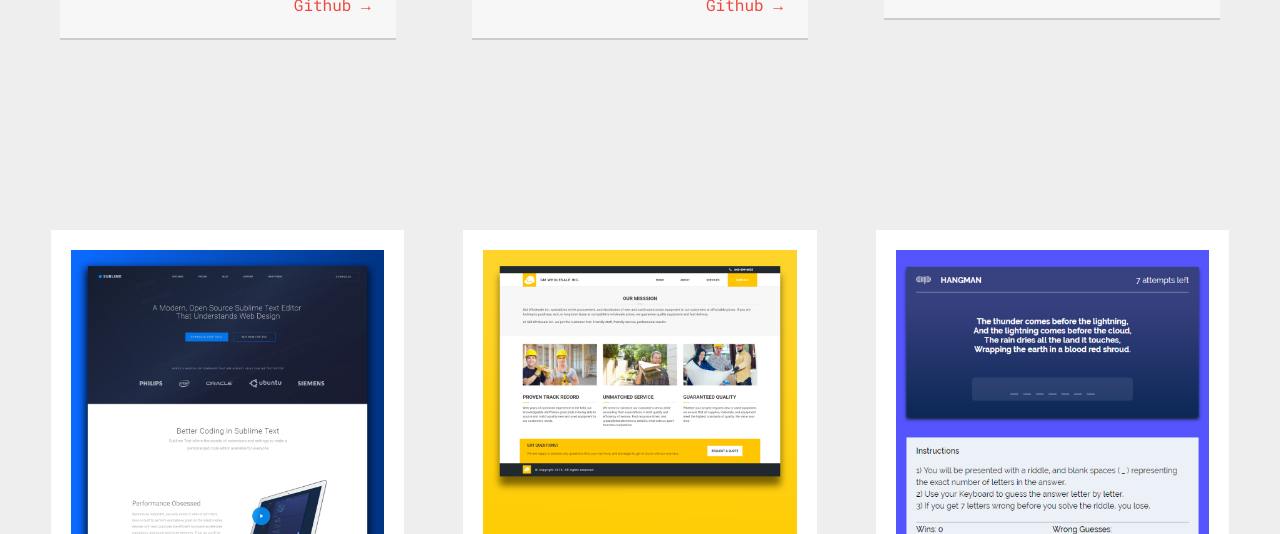
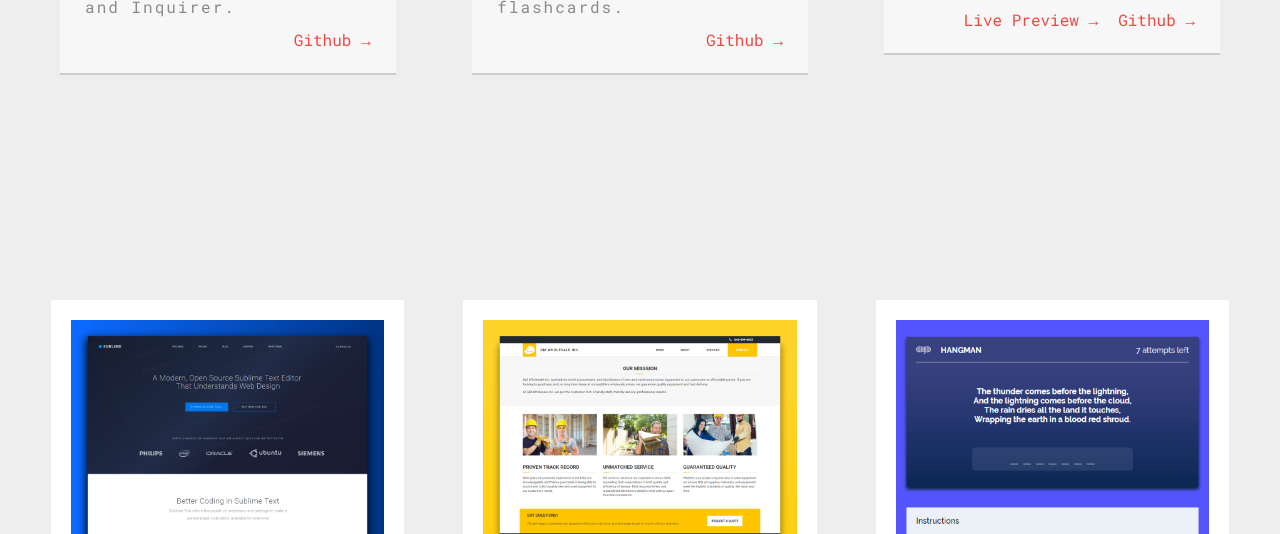
Before and after one commit to SavSamoylov/SavSamoylov.github.io, a plain HTML site: page index.html in a window 1280 px wide. Shown: the part 1610-2144 px from the top of the page. Drawn offline with nearby package versions, Linux system fonts and the light colour scheme; a web font is replaced by a local one.

Commit message:
css margin change pItem

```diff
--- a/assets/css/style.css
+++ b/assets/css/style.css
@@ -157,7 +157,7 @@ a, a:hover, a:active, a:visited, a:focus{
   position: relative;
   background:#fff;
   width: 30%;
-  margin-bottom: 170px;
+  margin-bottom: 205px;
   padding:20px;
   border-bottom:2px solid #ccc;
 }
```
